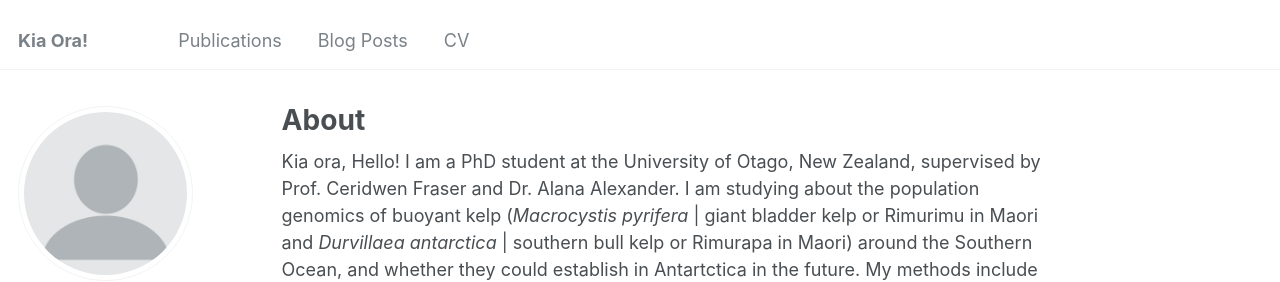
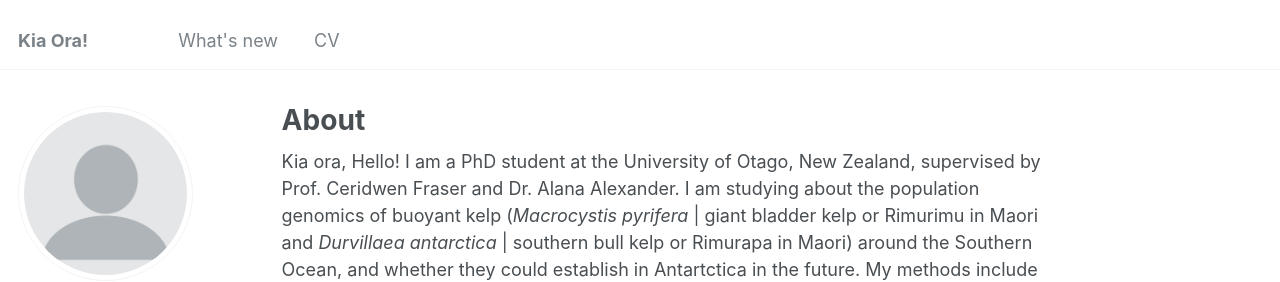
Before and after one commit to PlutoXLiu/PlutoXLiu.github.io, a Jekyll site: the page built from _pages/about.md, in a window 1280 px wide. Shown: the top 282 px of the page. Built offline with Jekyll 4.4.1, drawn with Linux system fonts in a browser that asks for light colours; some web fonts are replaced.

Commit message:
Update navigation.yml

```diff
--- a/_data/navigation.yml
+++ b/_data/navigation.yml
@@ -1,9 +1,6 @@
 # main links links
 main:
-  - title: "Publications"
-    url: /publications/
-
-  - title: "Blog Posts"
+  - title: "What's new"
     url: /year-archive/
 
   - title: "CV"
```
